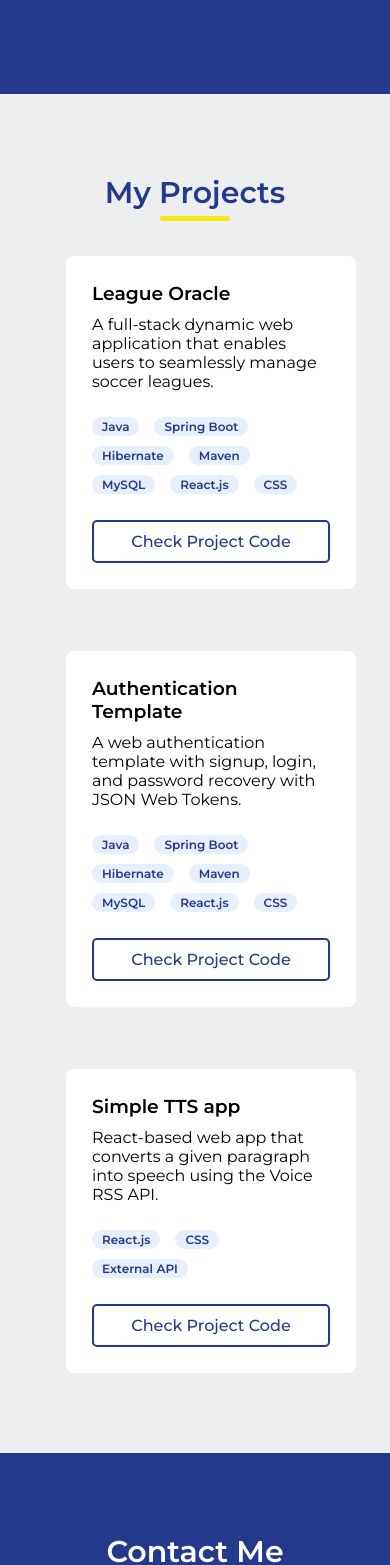
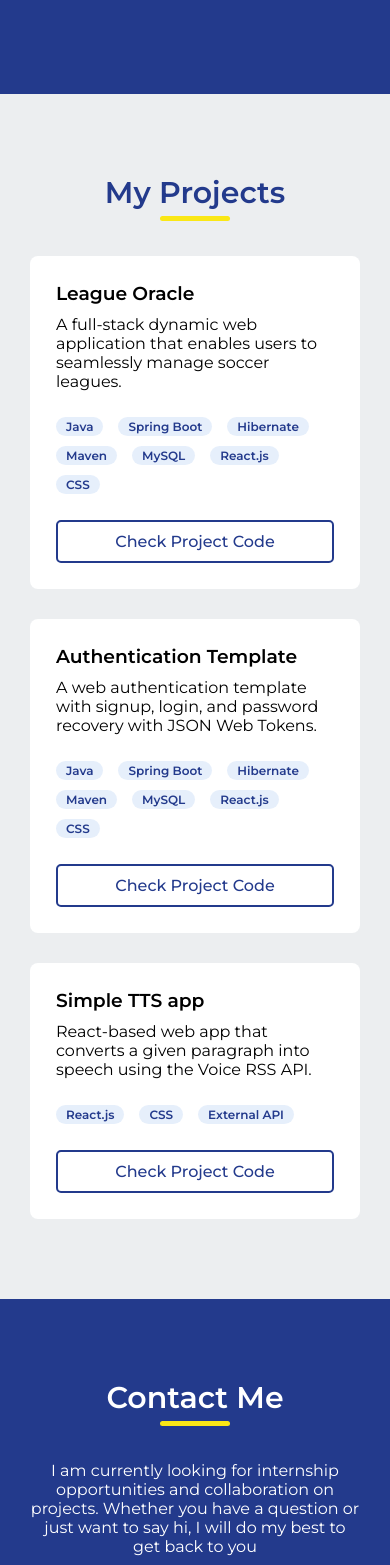
Before and after one commit to tlhalesebaeng/my-portfolio, a React (Vite) app: page / in a window 390 px wide. Shown: the part 2320-3885 px from the top of the page. Built offline with nearby package versions, Linux system fonts and the light colour scheme.

Commit message:
Fix spacing issues

```diff
--- a/src/components/projects/ProjectItem.css
+++ b/src/components/projects/ProjectItem.css
@@ -71,21 +71,3 @@
         margin: 0px;
     }
 }
-
-@media (max-width: 500px) {
-    /* Set the top and bottom margins of the project item */
-    .project-item {
-        margin: 16px;
-    }
-
-    /*
-    *   Remove the top and bottom margins from the first
-    *   and last project items respectively to maintain space consistency
-    */
-    .project-item:first-child {
-        margin-top: 0px;
-    }
-    .project-item:last-child {
-        margin-bottom: 0px;
-    }
-}
--- a/src/components/projects/Projects.css
+++ b/src/components/projects/Projects.css
@@ -50,6 +50,11 @@
 }
 
 @media (max-width: 530px) {
+    .projects {
+        padding-left: 30px;
+        padding-right: 30px;
+    }
+
     .projects-list {
         padding-left: 0px;
         padding-right: 0px;
```
